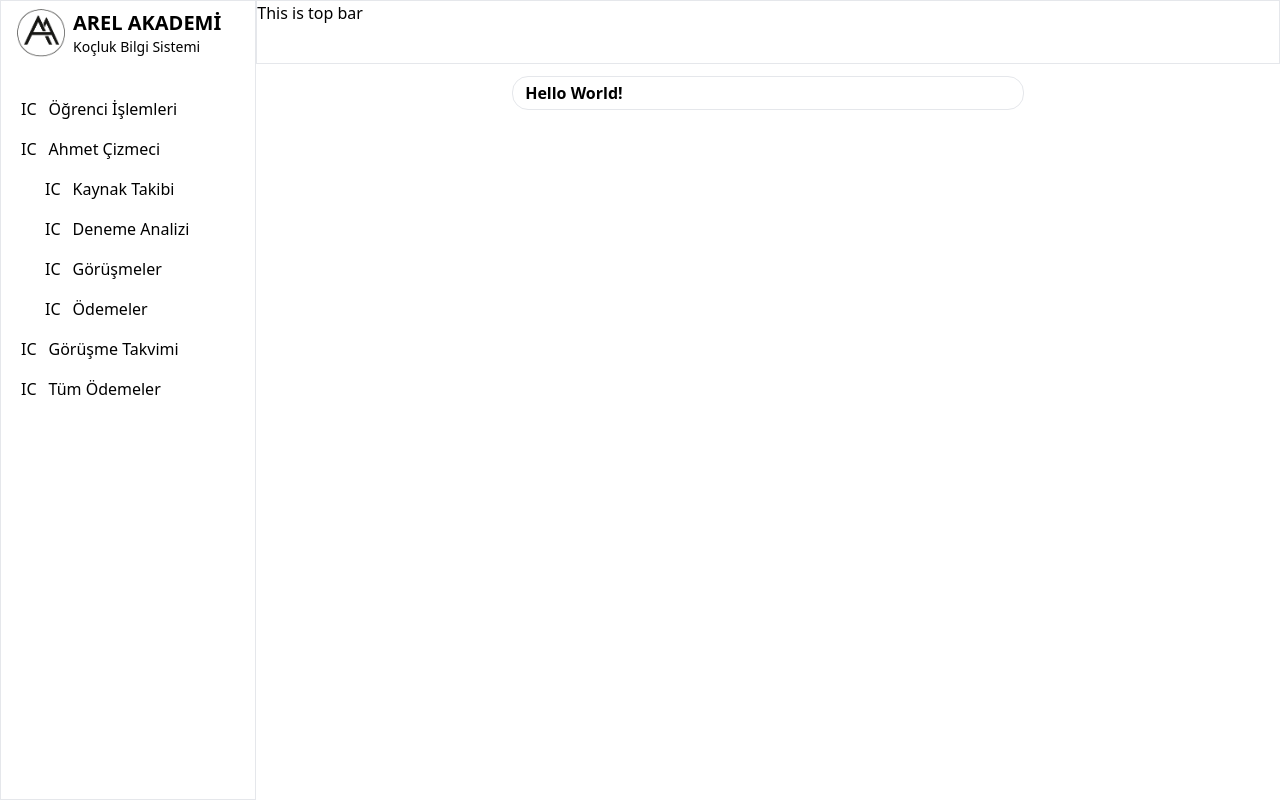
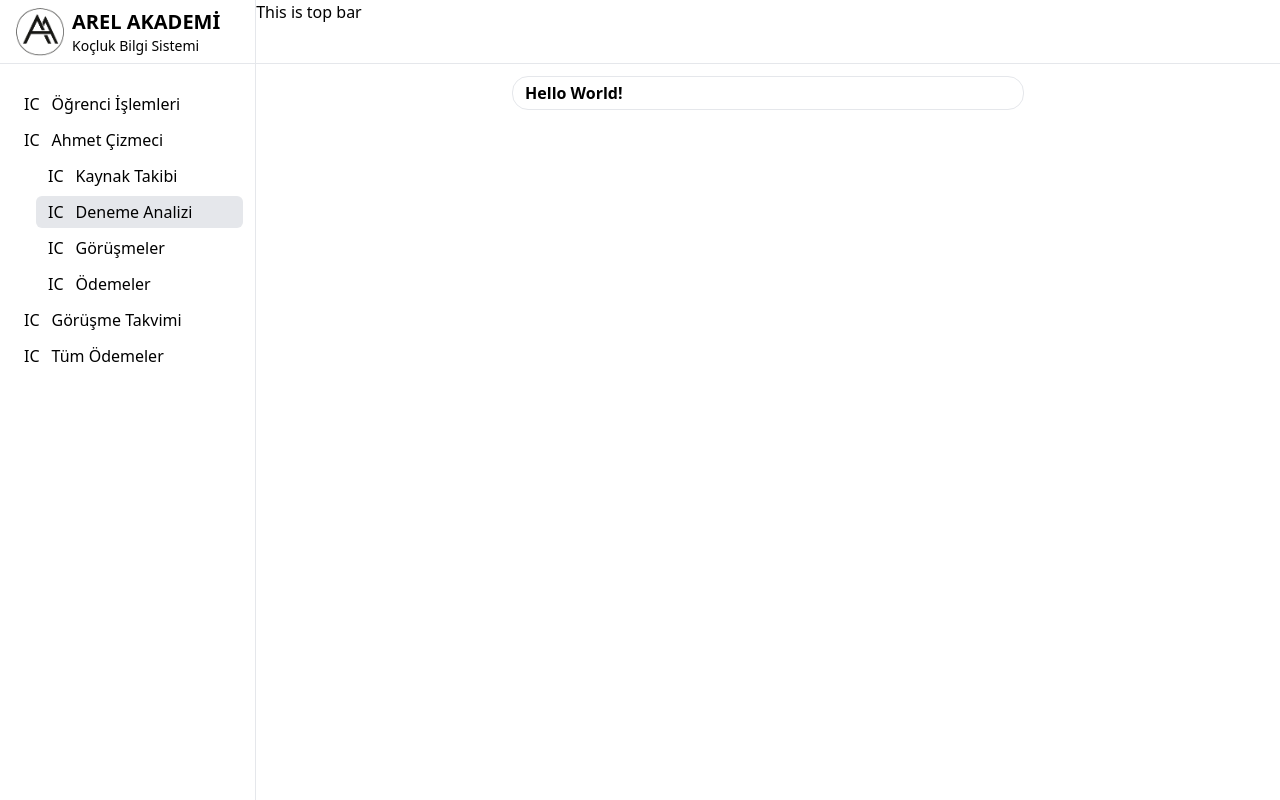
Before and after one commit to safakadir/student-coaching, a Next.js app: page / in a window 1280 px wide. Built offline with nearby package versions, Linux system fonts and the light colour scheme.

Commit message:
navitems improved + layout improved

```diff
--- a/components/nav-item.tsx
+++ b/components/nav-item.tsx
@@ -4,12 +4,16 @@ interface NavItemProps {
     icon?: string,
     title: string,
     children?: ReactElement<NavItemProps> | ReactElement<NavItemProps>[],
+    active?: boolean
     noclick?: boolean
 }
 
-const NavItem: React.FC<NavItemProps> = ({icon, title, children, noclick=false}) => {
+const NavItem: React.FC<NavItemProps> = ({icon, title, children, active=false, noclick=false}) => {
     return <li>
-        <div className={`flex px-5 py-2 text-base ${!noclick ? 'hover:bg-gray-100 cursor-pointer' : ''}`}>
+        <div className={`flex mx-3 mb-1 px-3 py-1 text-base rounded-md
+                            ${!active && !noclick ? ' hover:bg-gray-100 cursor-pointer' : ''}
+                            ${active ? ' bg-gray-200' : ''}
+                        `}>
             <div className="pr-3">IC</div>
             <div className="hidden md:block">{title}</div>
         </div>
--- a/components/navbar.tsx
+++ b/components/navbar.tsx
@@ -3,9 +3,9 @@ import React from "react"
 import NavItem from "./nav-item"
 
 const Navbar: React.FC = ()  => {
-    return <nav className="h-screen border w-16 md:w-72 xl:w-80">
+    return <nav className="h-screen border-r w-16 md:w-72 xl:w-80">
 
-        <div className="h-16 px-2 md:px-4 flex items-center mb-6 border-bottom">
+        <div className="h-16 px-2 md:px-4 flex items-center mb-6 border-b">
             <div className="relative w-11 h-11 lg:w-12 lg:h-12">
                 <Image src="/logo.png" fill alt="logo" />
             </div>
@@ -19,7 +19,7 @@ const Navbar: React.FC = ()  => {
             <NavItem title="Öğrenci İşlemleri" />
             <NavItem title="Ahmet Çizmeci" noclick>
                 <NavItem title="Kaynak Takibi" />
-                <NavItem title="Deneme Analizi" />
+                <NavItem title="Deneme Analizi" active />
                 <NavItem title="Görüşmeler" />
                 <NavItem title="Ödemeler" />
             </NavItem>
--- a/components/topbar.tsx
+++ b/components/topbar.tsx
@@ -1,7 +1,7 @@
 import React from "react"
 
 const Topbar: React.FC = () => {
-    return <div className="border w-full h-16">
+    return <div className="border-b w-full h-16">
         This is top bar
     </div>
 }
```
